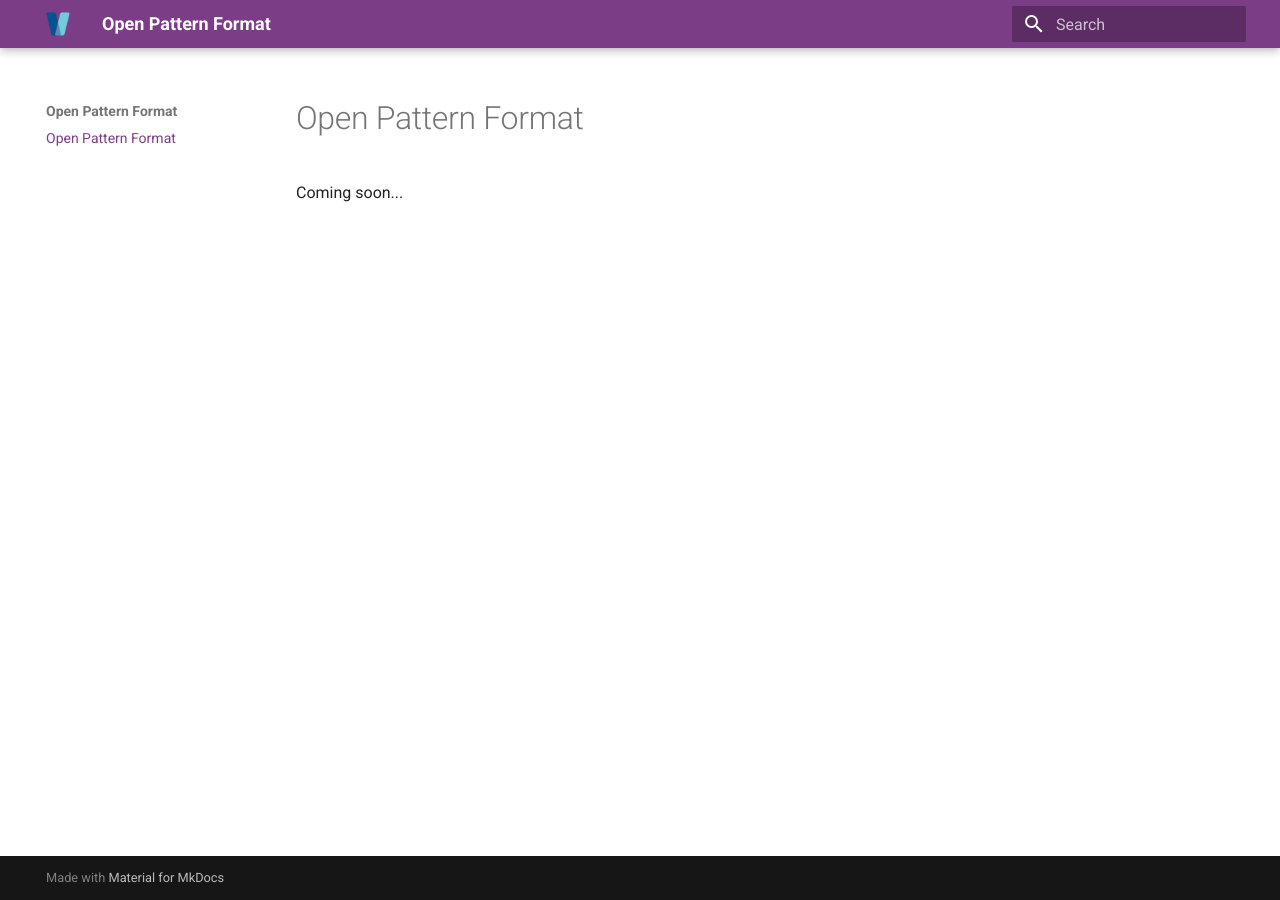
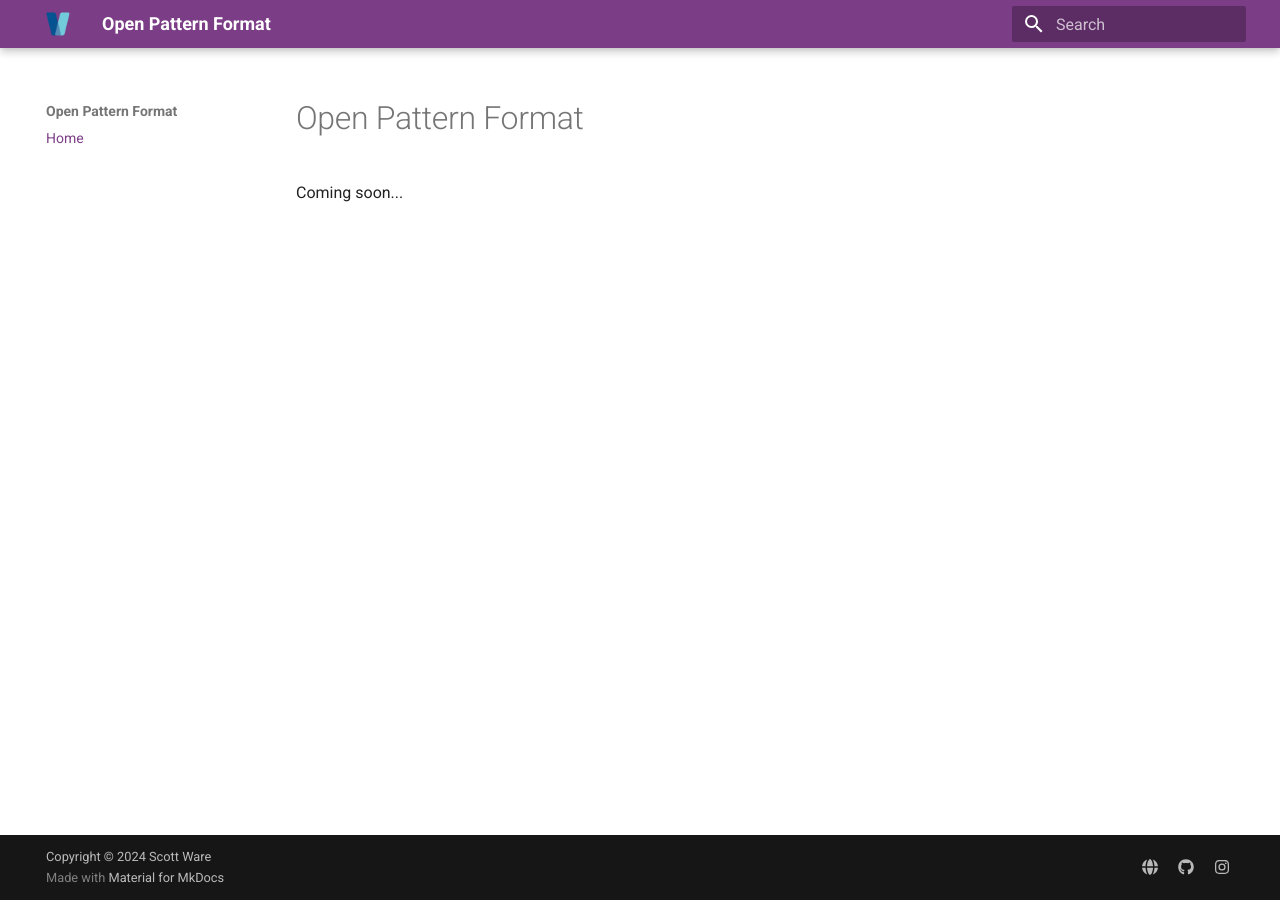
Before and after one commit to open-pattern-format/open-pattern-format.github.io, an MkDocs documentation site: the page built from docs/index.md, in a window 1280 px wide. Built offline with MkDocs 1.6.1 and Material for MkDocs 9.7.7, drawn with Linux system fonts in a browser that asks for light colours.

Commit message:
Update nav and features
Signed-off-by: Scott Ware <scoot.software@gmail.com>

```diff
--- a/mkdocs.yml
+++ b/mkdocs.yml
@@ -1,5 +1,6 @@
 site_name: Open Pattern Format
 site_url: https://docs.openpatternformat.com
+copyright: Copyright &copy; 2024 Scott Ware
 theme:
   name: material
   logo: assets/opaf_icon.png
@@ -7,5 +8,27 @@
   palette:
     scheme: default
     primary: custom
+  features:
+    - content.code.copy
+    - navigation.footer
+    - navigation.instant
+    - navigation.tracking
+    - navigation.path
 extra_css:
   - stylesheets/extra.css
+
+extra:
+  social:
+    - icon: fontawesome/solid/globe
+      link: https://openpatternformat.com
+      name: Website
+    - icon: fontawesome/brands/github
+      link: https://github.com/open-pattern-format
+    - icon: fontawesome/brands/instagram
+      link: https://www.instagram.com/openpatternproject
+
+plugins:
+  - search
+
+nav:
+  - Home: index.md
```
